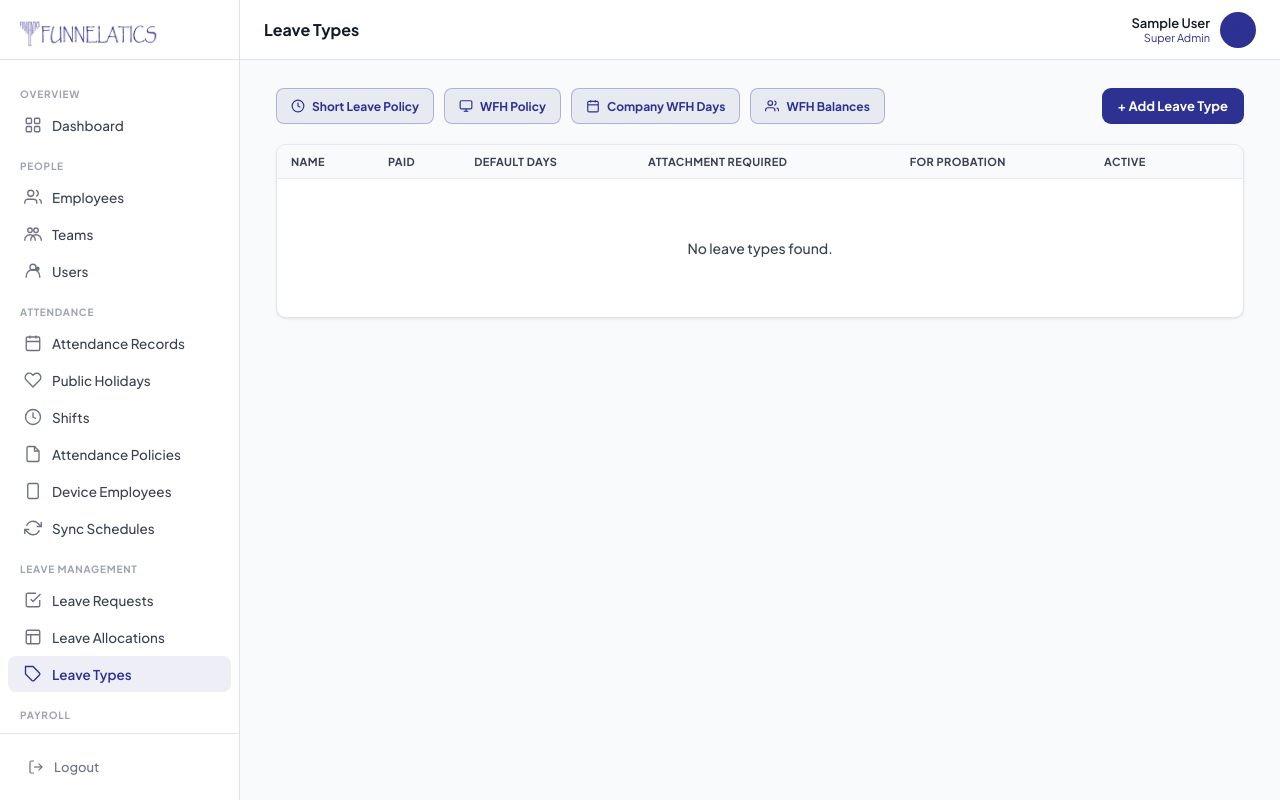
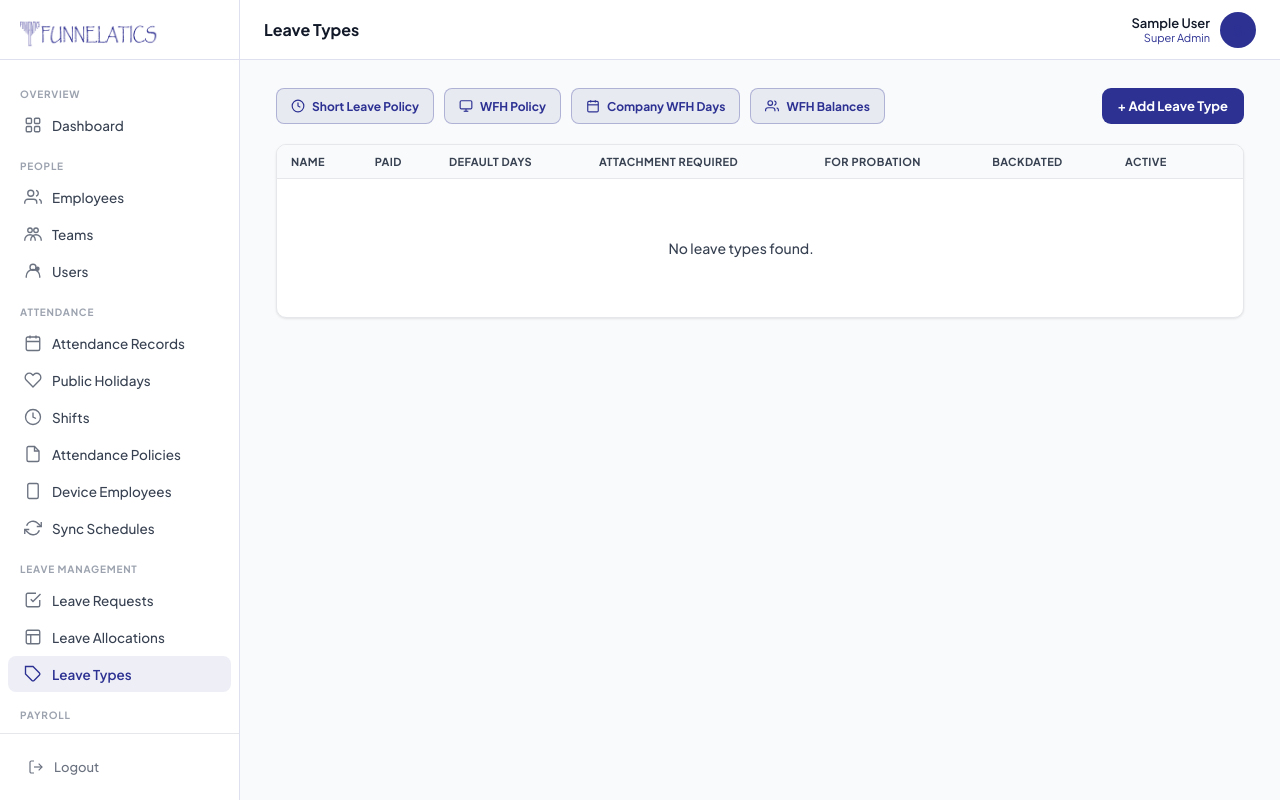
Before and after one commit to website-a11y/Digilatics-Portal, a Django app: page /portal/hr/leaves/types/ in a window 1280 px wide. Run offline with Django 4.2, Linux system fonts and the light colour scheme; the visitor is signed in with stand-in values (Sample User, id 1); data that the repository does not hold is empty; parts of the project's set-up code (start-up, migrations or seed data) failed here and were passed over.

Commit message:
Allow backdated leave applications except for Annual/Planned Leave
- Add allow_backdated BooleanField to LeaveType (default True — all existing types
  allow past dates automatically after migration)
- portal_leave validation: only block past dates when leave_type.allow_backdated=False
- HR portal leave type form + list: expose allow_backdated checkbox so HR can control
  which types require advance notice (uncheck for Annual/Planned Leave)
- Django admin LeaveTypeAdmin: show Backdated column + filter

To activate: run migrate on server, then edit Annual/Planned Leave and uncheck
"Allow Backdated Applications"

Co-Authored-By: Claude Sonnet 4.6 <noreply@anthropic.com>

```diff
--- a/portal/views.py
+++ b/portal/views.py
@@ -378,8 +378,8 @@ def portal_leave(request):
 
             if to_date < from_date:
                 messages.error(request, "End date cannot be before start date.")
-            elif from_date < today:
-                messages.error(request, "Cannot apply for leave on past dates.")
+            elif from_date < today and not leave_type.allow_backdated:
+                messages.error(request, f"{leave_type.name} must be applied for in advance — past dates are not allowed.")
             else:
                 num_days = sum(
                     1 for i in range((to_date - from_date).days + 1)
@@ -3009,6 +3009,7 @@ def hr_leave_type_edit(request, pk=None):
             obj.default_days = Decimal(request.POST.get("default_days", "0") or "0")
             obj.requires_attachment = "requires_attachment" in request.POST
             obj.available_for_probation = "available_for_probation" in request.POST
+            obj.allow_backdated = "allow_backdated" in request.POST
             obj.is_active = "is_active" in request.POST
             obj.save()
             messages.success(request, "Leave type saved.")
--- a/templates/portal/hr/leave_type_form.html
+++ b/templates/portal/hr/leave_type_form.html
@@ -22,6 +22,7 @@
           <label class="hr-checkbox-label"><input type="checkbox" name="is_paid" {% if obj.is_paid %}checked{% endif %}> Paid Leave</label>
           <label class="hr-checkbox-label"><input type="checkbox" name="requires_attachment" {% if obj.requires_attachment %}checked{% endif %}> Requires Attachment</label>
           <label class="hr-checkbox-label"><input type="checkbox" name="available_for_probation" {% if obj.available_for_probation %}checked{% endif %}> Available for Probation</label>
+          <label class="hr-checkbox-label"><input type="checkbox" name="allow_backdated" {% if obj.allow_backdated or not obj %}checked{% endif %}> Allow Backdated Applications <span style="font-size:11px;color:var(--muted);font-weight:400;">(uncheck for Annual/Planned Leave)</span></label>
           <label class="hr-checkbox-label"><input type="checkbox" name="is_active" {% if obj.is_active or not obj %}checked{% endif %}> Active</label>
         </div>
         <div style="display:flex;gap:12px;margin-top:8px;">
--- a/templates/portal/hr/leave_types.html
+++ b/templates/portal/hr/leave_types.html
@@ -28,7 +28,7 @@
 <div class="ep-card" style="padding:0;overflow:hidden;">
   <table class="hr-table">
     <thead>
-      <tr><th>Name</th><th>Paid</th><th>Default Days</th><th>Attachment Required</th><th>For Probation</th><th>Active</th><th></th></tr>
+      <tr><th>Name</th><th>Paid</th><th>Default Days</th><th>Attachment Required</th><th>For Probation</th><th>Backdated</th><th>Active</th><th></th></tr>
     </thead>
     <tbody>
       {% for item in items %}
@@ -38,6 +38,7 @@
         <td style="font-weight:600;">{{ item.default_days }}</td>
         <td>{% if item.requires_attachment %}<span class="ep-badge approved">Yes</span>{% else %}No{% endif %}</td>
         <td>{% if item.available_for_probation %}<span class="ep-badge approved">Yes</span>{% else %}No{% endif %}</td>
+        <td>{% if item.allow_backdated %}<span class="ep-badge approved">Allowed</span>{% else %}<span class="ep-badge draft">Future only</span>{% endif %}</td>
         <td>{% if item.is_active %}<span class="ep-badge active">Active</span>{% else %}<span class="ep-badge draft">Inactive</span>{% endif %}</td>
         <td style="white-space:nowrap;">
           <a href="{% url 'portal:hr_leave_type_edit' item.pk %}" class="ep-btn-sm" style="text-decoration:none;">Edit</a>
```
Also changed, not shown: leaves/admin.py (+6 -1 lines), leaves/models.py (+8 -0 lines), leaves/migrations/0013_leavetype_allow_backdated.py (added).
